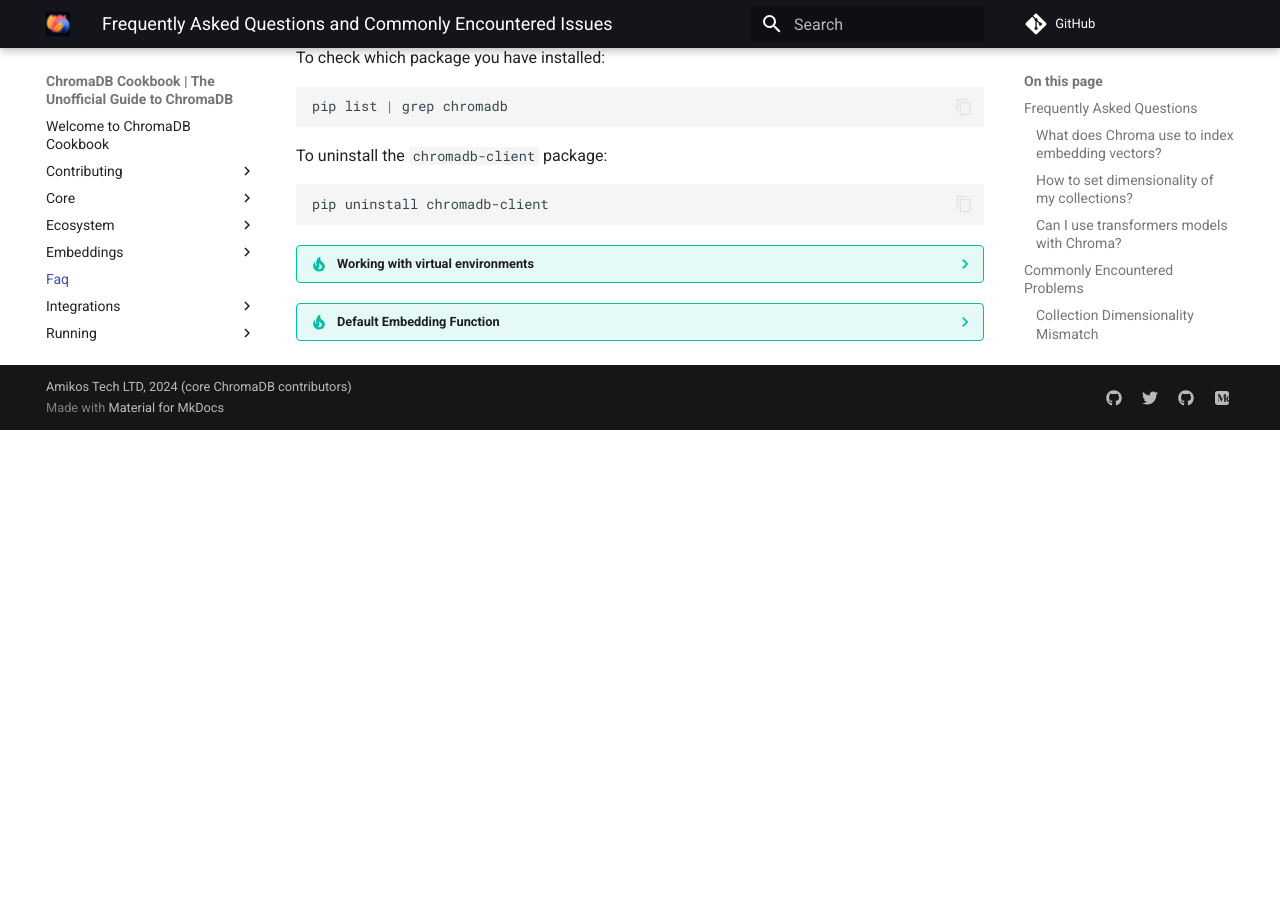
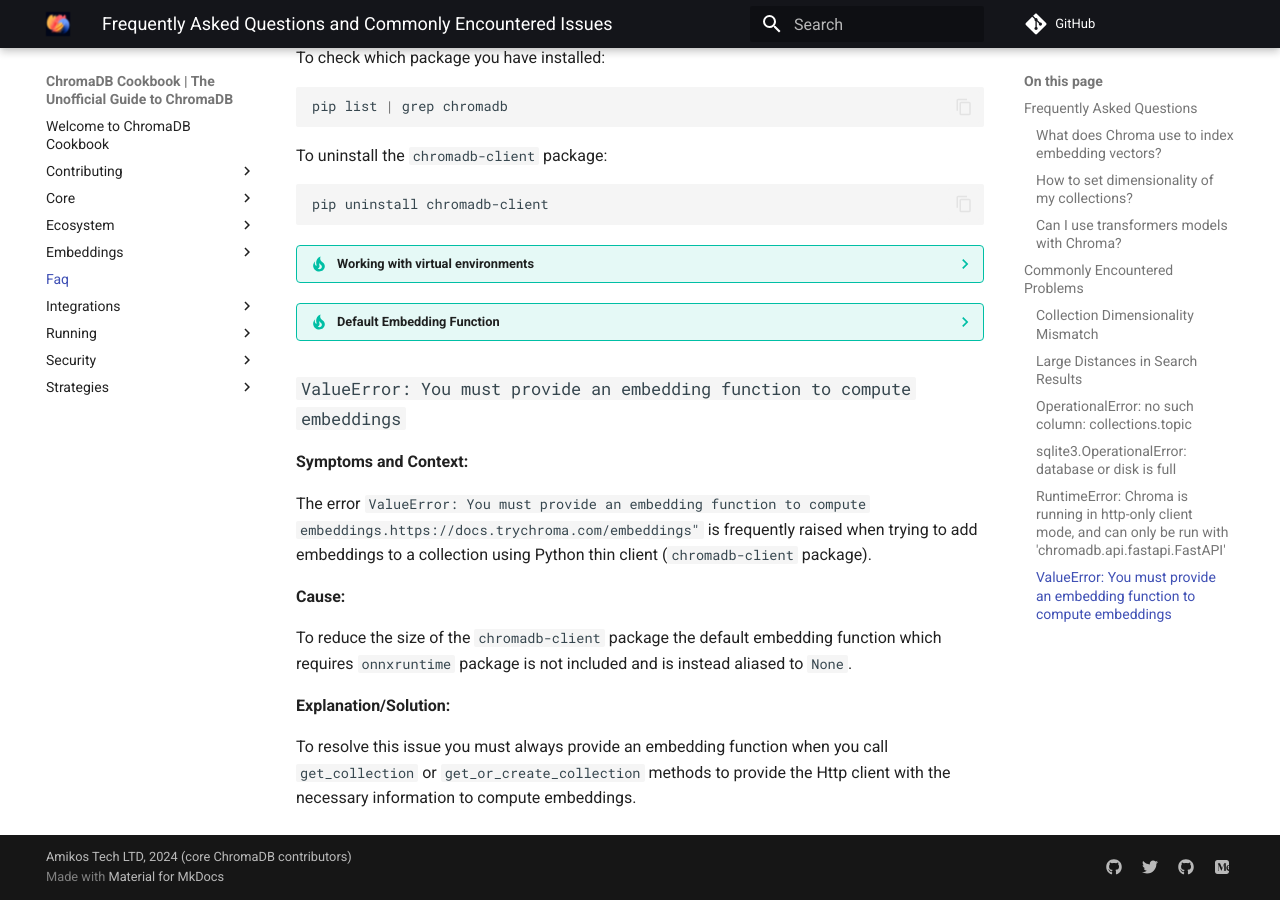
Before and after one commit to amikos-tech/chroma-cookbook, an MkDocs documentation site: the page built from docs/faq/index.md, in a window 1280 px wide and 900 px high, scrolled down 5314 px. Built offline with MkDocs 1.6.1 and Material for MkDocs 9.7.7, drawn with Linux system fonts in a browser that asks for light colours; comment, search, counter and statistics services are not loaded; before the commit the page ends 5744 px from its top, so only the background shows below that.

Commit message:
feat: Updated FAQ for ValueError: You must provide an embedding function to compute embeddings

```diff
--- a/docs/faq/index.md
+++ b/docs/faq/index.md
@@ -211,7 +211,8 @@
 
 **Explanation/Solution:**
 
-Chroma (python) comes in two packages - `chromadb` and `chromadb-client`. The `chromadb-client` package is used to interact with
+Chroma (python) comes in two packages - `chromadb` and `chromadb-client`. The `chromadb-client` package is used to
+interact with
 a remote Chroma server. If you are trying to work with a local client, you should use the `chromadb` package. If you are
 planning to interact with remote server only it is recommended to use the `chromadb-client` package.
 
@@ -247,3 +248,21 @@
 
     Default embedding function - `chromadb.utils.embedding_functions.DefaultEmbeddingFunction` - can only be used with
     `chromadb` package.
+
+### `ValueError: You must provide an embedding function to compute embeddings`
+
+**Symptoms and Context:**
+
+The
+error `ValueError: You must provide an embedding function to compute embeddings.https://docs.trychroma.com/embeddings"`
+is frequently raised when trying to add embeddings to a collection using Python thin client (`chromadb-client` package).
+
+**Cause:**
+
+To reduce the size of the `chromadb-client` package the default embedding function which requires `onnxruntime` package
+is not included and is instead aliased to `None`.
+
+**Explanation/Solution:**
+
+To resolve this issue you must always provide an embedding function when you call `get_collection`
+or `get_or_create_collection` methods to provide the Http client with the necessary information to compute embeddings.
```
